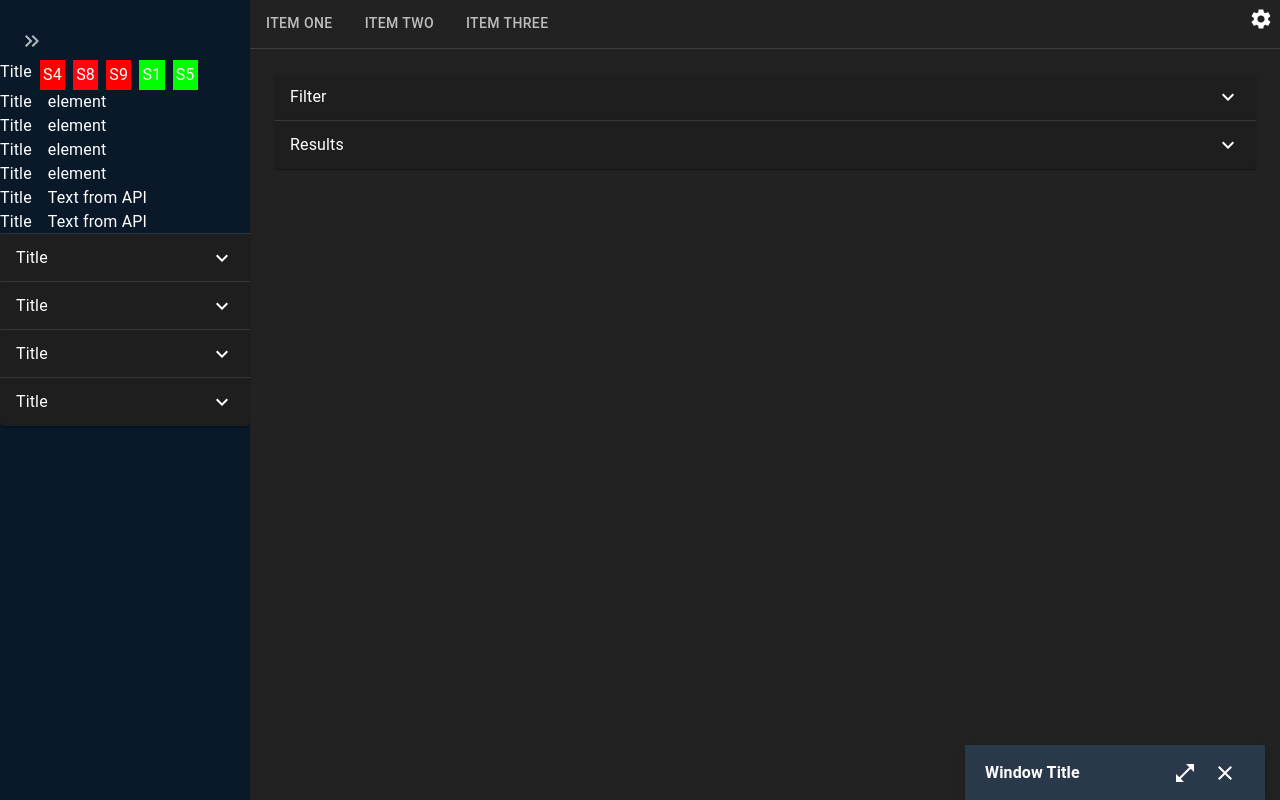
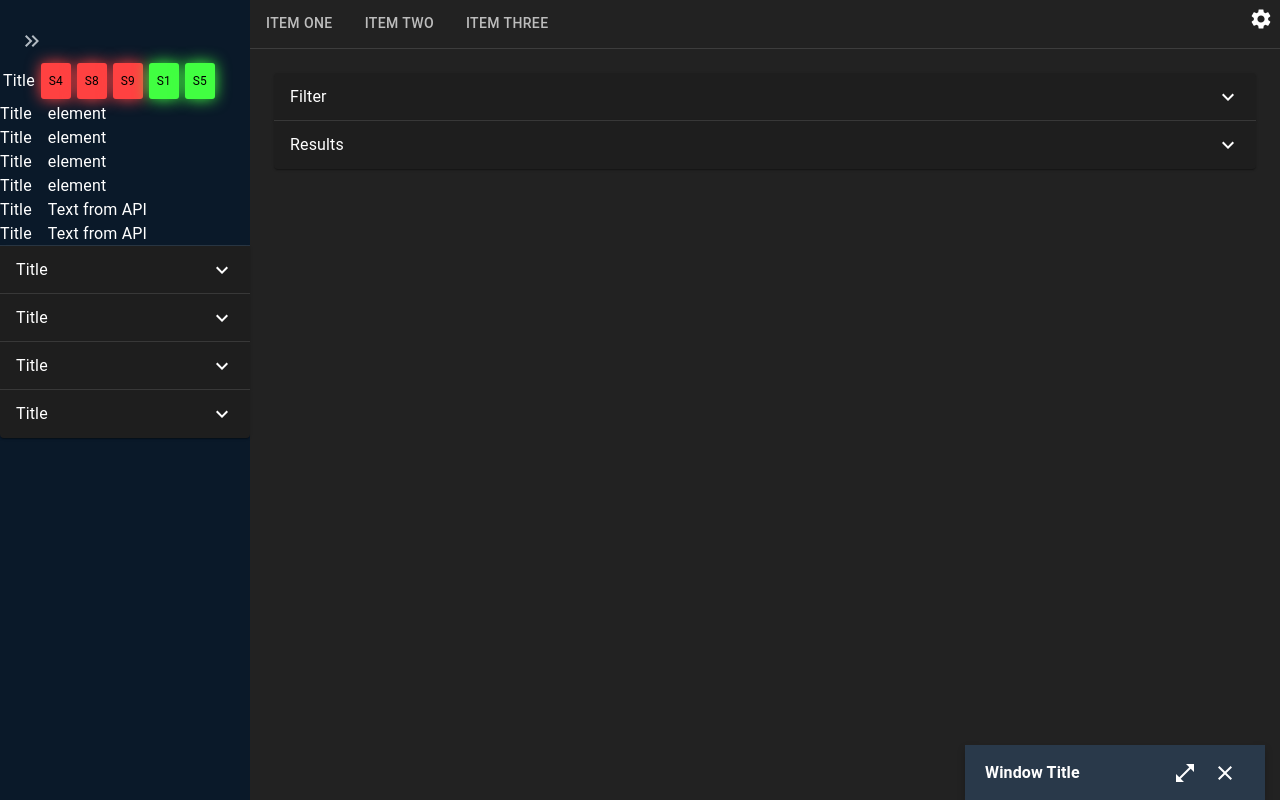
Before and after one commit to jjpstrebe/ui, a Next.js app: page / in a window 1280 px wide. Built offline with nearby package versions, Linux system fonts and the light colour scheme.

Commit message:
Added a status light component.

```diff
--- a/components/sidenav.tsx
+++ b/components/sidenav.tsx
@@ -22,14 +22,30 @@ export default function Sidenav() {
       <button className={styles.menuBtn} onClick={toggleOpen}>
         {open? <KeyboardDoubleArrowLeftIcon />: <KeyboardDoubleArrowRightIcon />}
       </button>
-      <Stack spacing={1} direction="row">
-        <Typography>Title</Typography>
-        <StatusLight color="#ff0000" label="S4" />
-        <StatusLight color="#ff0510" label="S8" />
-        <StatusLight color="#ff0000" label="S9" />
-        <StatusLight color="#00ff00" label="S1" />
-        <StatusLight color="#00ff00" label="S5" />
-      </Stack>
+      <table>
+        <tbody>
+          <tr>
+            <td>
+              <Typography>Title</Typography>
+            </td>
+            <td>
+              <StatusLight color="#ff4141" font="#000000" label="S4" />
+            </td>
+            <td>
+              <StatusLight color="#ff4141" font="#000000" label="S8" />
+            </td>
+            <td>
+              <StatusLight color="#ff4141" font="#000000" label="S9" />
+            </td>
+            <td>
+              <StatusLight color="#41ff41" font="#000000" label="S1" />
+            </td>
+            <td>
+              <StatusLight color="#41ff41" font="#000000" label="S5" />
+            </td>
+          </tr>
+        </tbody>
+      </table>
       <Stack spacing={2} direction="row">
         <Typography>Title</Typography>
         <Typography>element</Typography>
--- a/components/statusLight.tsx
+++ b/components/statusLight.tsx
@@ -10,10 +10,12 @@ import AccordionSummary from '@mui/material/AccordionSummary';
 import AccordionDetails from '@mui/material/AccordionDetails';
 import ExpandMoreIcon from '@mui/icons-material/ExpandMore';
 import Box from '@mui/material/Box';
+import styled from "styled-components";
 
 
 interface IProps {
   color: string,
+  font: string,
   label: string
 }
 
@@ -26,10 +28,22 @@ export default class StatusLight extends React.Component<IProps, IState> {
   }
 
   render() {
+    const LightBox = styled.div`
+      margin-left: 2px;
+      width: 30px;
+      height: 36px;
+      border-radius: 3px;
+      font-size: 12px;
+      color: ${this.props.font};
+      display: flex;
+      align-items: center;
+      justify-content: center;
+      background: ${this.props.color};
+      box-shadow: 0px 0 15px ${this.props.color};`;
     return (
-      <Box sx={{ padding: 0.4, width: '25', height: '25', background: this.props.color }}>
+      <LightBox>
         {this.props.label}
-      </Box>
+      </LightBox>
     );
   }
 
--- /dev/null
+++ b/styled-components.d.ts
@@ -0,0 +1 @@
+declare module 'styled-components';
```
